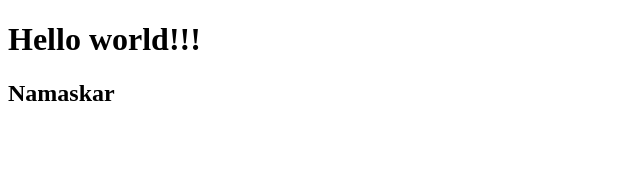
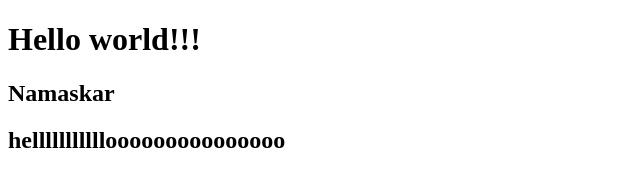
Before and after one commit to Nayak-Akshatha21/learn-git, a plain HTML site: page index.html in a window 1280 px wide. Shown: the whole page, without its empty margins (0-640 px from the left). Drawn offline with Linux system fonts and the light colour scheme.

Commit message:
add hellllloooooooo

```diff
--- a/index.html
+++ b/index.html
@@ -8,5 +8,7 @@
 <body>
     <h1>Hello world!!!</h1>
     <h2>Namaskar</h2>
+
+    <h2>helllllllllllooooooooooooooo</h2>
 </body>
 </html>
```
